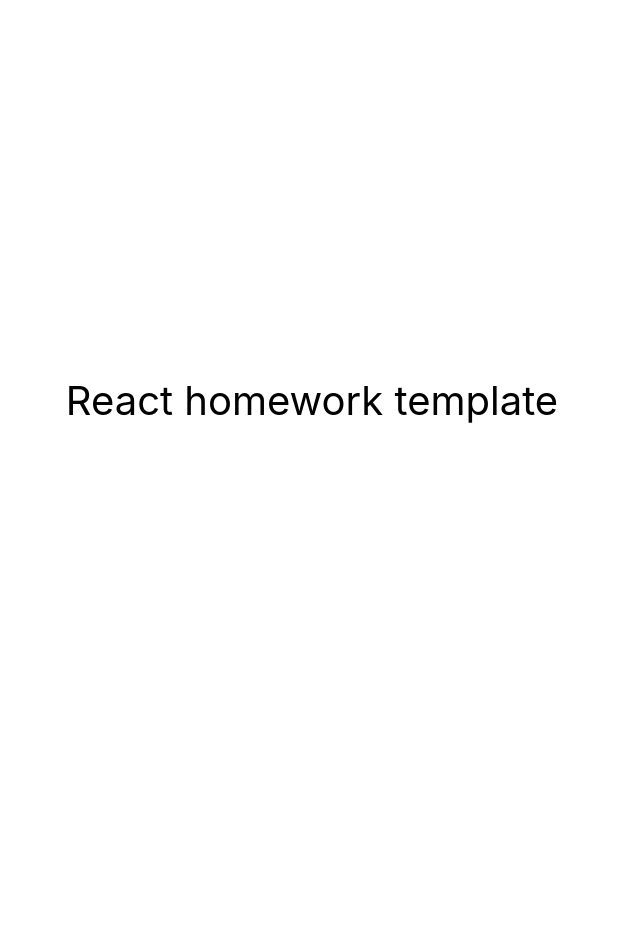
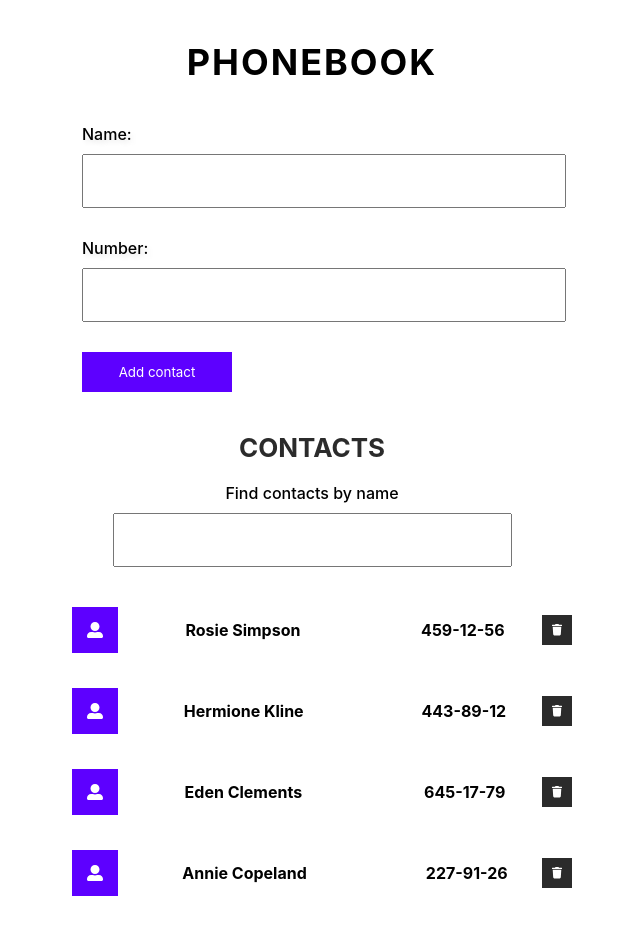
Before and after one commit to PavMor/goit-react-hw-06-phonebook, a React (Create React App) app: page / in a window 1280 px wide. Shown: the top 934 px of the page, without its empty margins (328-968 px from the left). Before the commit the page ends 800 px from the top, so only its background shows below. Built offline with nearby package versions, Linux system fonts and the light colour scheme.

Commit message:
Initial set up

```diff
--- a/src/components/App.jsx
+++ b/src/components/App.jsx
@@ -1,16 +1,51 @@
+import { useState, useEffect } from 'react';
+import { ContactForm } from './ContactForm/ContactForm';
+import { ContactList } from './ContactList/ContactList';
+import { Filter } from './Filter/Filter';
+import { Title, Subtitle, Container } from './App.styled';
+import { initialContacts } from 'data/initialContacts';
+import { useLocalStorage } from 'hooks/useLocalStorage';
+
+const LS_KEY = 'contacts';
+
 export const App = () => {
+  const [contacts, setContacts] = useLocalStorage('contacts', initialContacts);
+  const [filter, setFilter] = useState('');
+
+  useEffect(() => {
+    localStorage.setItem(LS_KEY, JSON.stringify(contacts));
+  }, [contacts]);
+
+  const handlerSubmit = newContact => {
+    setContacts(prevContacts => {
+      if (prevContacts.find(contact => contact.name === newContact.name)) {
+        alert(`${newContact.name} is already in contacts`);
+        return prevContacts;
+      }
+      return [newContact, ...prevContacts];
+    });
+  };
+
+  const onFilter = e => {
+    setFilter(e.currentTarget.value);
+  };
+
+  const deleteContact = contactId => {
+    setContacts(prevContacts => prevContacts.filter(contact => contact.id !== contactId));
+  };
+
+  const filteredContacts = contacts.filter(contact =>
+    contact.name.toLowerCase().includes(filter.toLowerCase())
+  );
+
   return (
-    <div
-      style={{
-        height: '100vh',
-        display: 'flex',
-        justifyContent: 'center',
-        alignItems: 'center',
-        fontSize: 40,
-        color: '#010101'
-      }}
-    >
-      React homework template
-    </div>
+    <Container>
+      <Title>Phonebook</Title>
+      <ContactForm onSubmit={handlerSubmit} />
+
+      <Subtitle>Contacts</Subtitle>
+      <Filter value={filter} onFilter={onFilter} />
+      <ContactList deleteContact={deleteContact} contacts={filteredContacts} />
+    </Container>
   );
 };
--- /dev/null
+++ b/src/components/App.styled.jsx
@@ -0,0 +1,29 @@
+import styled from '@emotion/styled';
+
+export const Container = styled.div`
+width: 500px;
+margin: 0 auto;
+padding: 0 10px 100px 10px;
+
+`;
+
+export const Title = styled.h1`
+font-size: 36px;
+text-transform: uppercase;
+font-weight: 700;
+letter-spacing: 2px;
+color: var(--main-text-color);
+padding-top: 40px;
+padding-bottom: 40px;
+text-align: center;
+`;
+
+export const Subtitle = styled.h2`
+display: block;
+font-size: 26px;
+text-transform: uppercase;
+font-weight: 700;
+color: #2b2b2b;
+margin-bottom: 20px;
+text-align: center;
+`;
--- /dev/null
+++ b/src/components/ContactForm/ContactForm.jsx
@@ -0,0 +1,56 @@
+import { Formik } from 'formik';
+import * as Yup from 'yup';
+import { customAlphabet } from 'nanoid';
+import React from 'react';
+import PropTypes from 'prop-types';
+import { Container, Input, Label, Wrapper, ErrorMsg, Btn } from './ContactForm.styled';
+
+const nanoid = customAlphabet('1234567890', 3);
+
+const schema = Yup.object().shape({
+  name: Yup.string().min(2).max(70).required(),
+  number: Yup.number().min(4).required(),
+});
+
+const initialValues = {
+  id: '',
+  name: '',
+  number: '',
+};
+
+export const ContactForm = ({ onSubmit }) => {
+  const handleSubmit = (values, { resetForm }) => {
+    const newContact = {
+      id: 'id-' + nanoid(),
+      name: values.name,
+      number: values.number,
+    };
+
+    onSubmit(newContact);
+    resetForm();
+  };
+
+  return (
+    <>
+      <Formik initialValues={initialValues} onSubmit={handleSubmit} validationSchema={schema}>
+        <Container>
+          <Wrapper>
+            <Label htmlFor="name">Name:</Label>
+            <Input name="name" type="text" id="name" />
+            <ErrorMsg name="name" component="div" />
+          </Wrapper>
+
+          <Wrapper>
+            <Label htmlFor="number">Number:</Label>
+            <Input name="number" type="tel" id="number" />
+            <ErrorMsg name="number" component="div" />
+          </Wrapper>
+
+          <Btn type="submit">Add contact</Btn>
+        </Container>
+      </Formik>
+    </>
+  );
+};
+
+ContactForm.propTypes = { onSubmit: PropTypes.func.isRequired };
--- /dev/null
+++ b/src/components/ContactForm/ContactForm.styled.jsx
@@ -0,0 +1,60 @@
+import { Form, Field, ErrorMessage } from 'formik';
+import styled from '@emotion/styled';
+
+export const Container = styled(Form)`
+  margin: 0 auto;
+  margin-bottom: 20px;
+  padding: 20px;
+  padding-top: 0px;
+  max-width: 100%;
+`;
+
+export const Wrapper = styled.div`
+  margin-bottom: 30px;
+  max-width: 100%;
+
+  display: flex;
+  flex-direction: column;
+  align-items: flex-start;
+  justify-content: space-between;
+`;
+
+export const Label = styled.label`
+  margin-bottom: 10px;
+  font-weight: 500;
+  font-size: 16px;
+  color: var(--secondary);
+  text-shadow: var(--main-shadow);
+`;
+
+export const Input = styled(Field)`
+  padding: 5px 10px;
+  width: 100%;
+  font-size: 14px;
+  color: var(--primary);
+  // border: 1 solid #2b2b2b;
+  height: 40px;
+`;
+
+export const ErrorMsg = styled(ErrorMessage)`
+  margin-top: 7px;
+  color: red;
+`;
+
+export const Btn = styled.button`
+display: flex;
+align-items: center;
+justify-content: center;
+width: 150px;
+height: 40px;
+background-color: #5d00ff;
+color: #ffffff;
+font-family: inherit;
+border: none;
+cursor: pointer;
+transition: background-color 250ms linear;
+&:hover,
+&:focus {
+    background-color: #2b2b2b;
+}
+`;
--- /dev/null
+++ b/src/components/ContactList/ContactList.jsx
@@ -0,0 +1,38 @@
+import PropTypes from 'prop-types';
+import { Btn, Icon, Contacts, ContactsItem, Name, Number } from './ContactList.styled';
+import { FaTrash, FaUserAlt } from 'react-icons/fa';
+
+export const ContactList = ({ contacts, deleteContact }) => {
+  return (
+    <>
+      <Contacts>
+        {contacts.map(({ id, name, number }) => {
+          return (
+            <ContactsItem key={id}>
+              <Icon>
+                <FaUserAlt />
+              </Icon>
+              <Name>{name}</Name>
+              <Number>{number}</Number>
+              <Btn type="button" onClick={() => deleteContact(id)}>
+              <FaTrash />
+              </Btn>
+            </ContactsItem>
+          );
+        })}
+      </Contacts>
+    </>
+  );
+};
+
+ContactList.propTypes = {
+  contacts: PropTypes.arrayOf(
+    PropTypes.shape({
+      id: PropTypes.string.isRequired,
+      name: PropTypes.string.isRequired,
+      number: PropTypes.string.isRequired,
+    }).isRequired
+  ).isRequired,
+
+  deleteContact: PropTypes.func.isRequired,
+};
--- /dev/null
+++ b/src/components/ContactList/ContactList.styled.jsx
@@ -0,0 +1,63 @@
+import styled from '@emotion/styled';
+
+export const Contacts = styled.ul`
+  margin: 0 auto;
+  // max-width: 90%;
+  display: flex;
+  flex-direction: column;
+  justify-content: center;
+  gap: 15px;
+`;
+
+export const ContactsItem = styled.li`
+  padding: 10px;
+  width: 500px;
+  display: flex;
+  align-items: center;
+  justify-content: space-between;
+  gap: 30px;
+`;
+
+export const Name = styled.span`
+  text-align: left;
+  font-size: 16px;
+  color: black;
+  font-weight: 700;
+`;
+
+export const Number = styled.span`
+  text-align: right;
+
+  font-weight: 700;
+  font-size: 16px;
+  color: black;
+  flex-basis: 33.333%;
+`;
+
+export const Btn = styled.button`
+display: inline-flex;
+align-items: center;
+justify-content: center;
+width: 30px;
+height: 30px;
+padding: 10px;
+border: none;
+background-color: #2b2b2b;
+color: #ffffff;
+cursor: pointer;
+transition: background-color 250ms linear;
+&:hover,
+&:focus {
+    background-color: #5d00ff;
+}
+`;
+
+export const Icon = styled.span`
+    display: inline-flex;
+    align-items: center;
+    justify-content: center;
+    background-color: #5d00ff;
+    color: #ffffff;
+    margin-right: 30px;
+    padding: 15px;
+`;
--- /dev/null
+++ b/src/components/Filter/Filter.jsx
@@ -0,0 +1,16 @@
+import PropTypes from 'prop-types';
+import { Wrapper, Label, Input } from './Filter.styled';
+
+export const Filter = ({ value, onFilter }) => {
+  return (
+    <Wrapper>
+      <Label htmlFor="filter">Find contacts by name</Label>
+      <Input name="filter" type="text" id="filter" value={value} onChange={onFilter} />
+    </Wrapper>
+  );
+};
+
+Filter.propTypes = {
+  value: PropTypes.string.isRequired,
+  onFilter: PropTypes.func.isRequired,
+};
--- /dev/null
+++ b/src/components/Filter/Filter.styled.jsx
@@ -0,0 +1,29 @@
+import styled from '@emotion/styled';
+
+export const Wrapper = styled.div`
+  margin: 0 auto;
+  margin-bottom: 30px;
+  max-width: 100%;
+  display: flex;
+  flex-direction: column;
+  align-items: center;
+`;
+
+export const Label = styled.label`
+  display: flex;
+  justify-content: center;
+  margin-bottom: 10px;
+  font-weight: 500;
+  font-size: 16px;
+  color: var(--secondary);
+  // text-shadow: var(--main-shadow);
+`;
+
+export const Input = styled.input`
+  height: 40px;
+  padding: 5px 10px;
+  width: 75%;
+  font-size: 16px;
+  color: var(--primary);
+  outline: none;
+`;
--- /dev/null
+++ b/src/data/initialContacts.js
@@ -0,0 +1,6 @@
+export const initialContacts = [
+  { id: 'id-1', name: 'Rosie Simpson', number: '459-12-56' },
+  { id: 'id-2', name: 'Hermione Kline', number: '443-89-12' },
+  { id: 'id-3', name: 'Eden Clements', number: '645-17-79' },
+  { id: 'id-4', name: 'Annie Copeland', number: '227-91-26' },
+];
--- /dev/null
+++ b/src/hooks/useLocalStorage.jsx
@@ -0,0 +1,12 @@
+import { useState, useEffect } from 'react';
+
+export const useLocalStorage = (key, defaultValue) => {
+  const [state, setState] = useState(() => {
+    return JSON.parse(window.localStorage.getItem(key)) ?? defaultValue;
+  });
+
+  useEffect(() => {
+    window.localStorage.setItem(key, JSON.stringify(state));
+  }, [key, state]);
+  return [state, setState];
+};
--- a/src/index.css
+++ b/src/index.css
@@ -2,14 +2,41 @@
 
 body {
   margin: 0;
-  font-family: -apple-system, BlinkMacSystemFont, 'Segoe UI', 'Roboto', 'Oxygen',
-    'Ubuntu', 'Cantarell', 'Fira Sans', 'Droid Sans', 'Helvetica Neue',
-    sans-serif;
+  font-size: 16px;
+  font-family: -apple-system, BlinkMacSystemFont, 'Segoe UI', Roboto, Oxygen,
+    Ubuntu, Cantarell, 'Open Sans', 'Helvetica Neue', sans-serif;
   -webkit-font-smoothing: antialiased;
   -moz-osx-font-smoothing: grayscale;
+  background-color: white;
 }
 
 code {
-  font-family: source-code-pro, Menlo, Monaco, Consolas, 'Courier New',
-    monospace;
+  font-family: source-code-pro, Menlo, Monaco, Consolas, 'Courier New', monospace;
 }
+
+p,
+h1,
+h2,
+ul {
+  margin: 0;
+  padding: 0;
+  list-style: none;
+}
+
+img {
+  display: block;
+  max-width: 100%;
+  height: auto;
+}
+
+:root {
+  --accent: #6a9bd8;
+  --primary: #282828;
+  --secondary: black;
+  --bg: #ebf5fc;
+  --main-shadow: -2px -2px 5px #ffffff, 3px 3px 5px rgba(0, 0, 0, 0.1);
+  --inset-shadow: inset -2px -2px 5px #ffffff, inset 3px 3px 5px rgba(0, 0, 0, 0.1);
+  --good: rgba(96, 205, 74, 0.7);
+  --neutral: rgba(205, 185, 74, 0.7);
+  --bad: rgba(205, 87, 74, 0.7);
+}
```
Also changed, not shown: package.json (+8 -1 lines), 1 other file (tests, documents, lock files or other folders).
